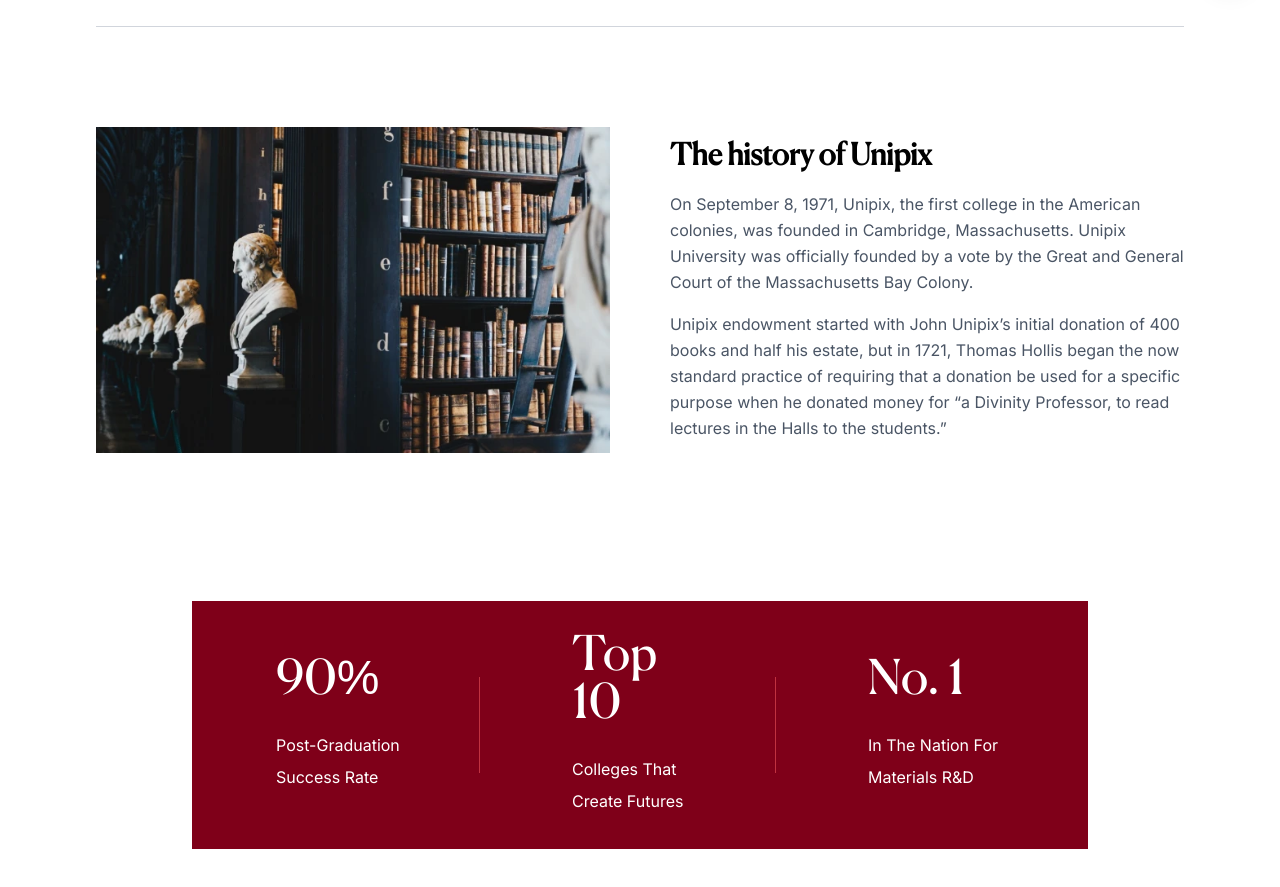
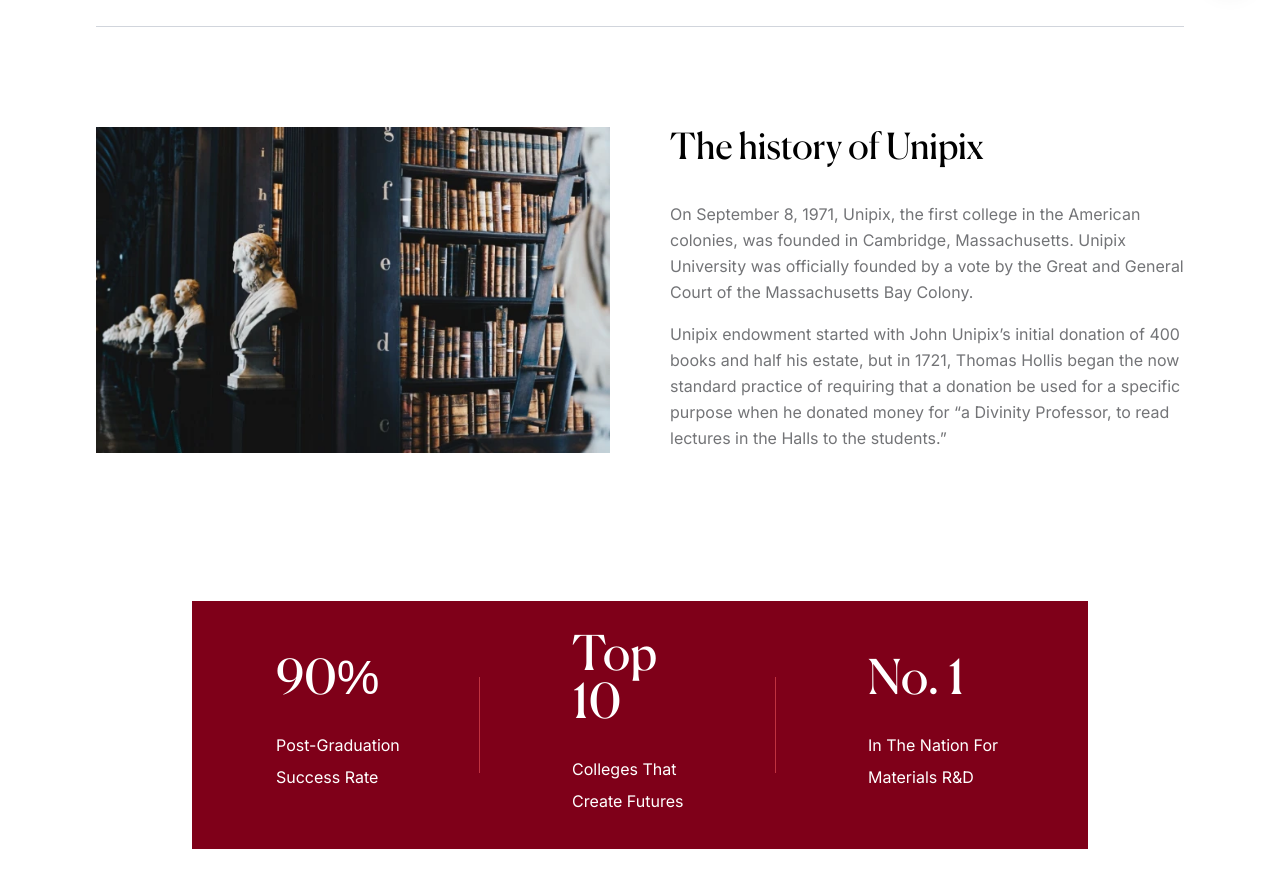
Before and after one commit to Kwasi-1/school-template-v1, a Next.js app: page /about in a window 1280 px wide. Shown: the part 800-1687 px from the top of the page. Built offline with nearby package versions, Linux system fonts and the light colour scheme.

Commit message:
improve typography on history section

```diff
--- a/components/about/HistorySection.tsx
+++ b/components/about/HistorySection.tsx
@@ -1,4 +1,4 @@
-"use client"
+"use client";
 
 import Image from "next/image";
 
@@ -19,16 +19,14 @@ const HistorySection = () => {
 
         {/* Text Content */}
         <div>
-          <h2 className="text-3xl font-semibold text-black">
-            The history of Unipix
-          </h2>
-          <p className="text-gray-600 leading-relaxed mt-4">
+          <h2 className="text-4xl text-black">The history of Unipix</h2>
+          <p className=" leading-relaxed mt-8">
             On September 8, 1971, Unipix, the first college in the American
             colonies, was founded in Cambridge, Massachusetts. Unipix University
             was officially founded by a vote by the Great and General Court of
             the Massachusetts Bay Colony.
           </p>
-          <p className="text-gray-600 leading-relaxed mt-4">
+          <p className=" leading-relaxed mt-4">
             Unipix endowment started with John Unipix’s initial donation of 400
             books and half his estate, but in 1721, Thomas Hollis began the now
             standard practice of requiring that a donation be used for a
```
